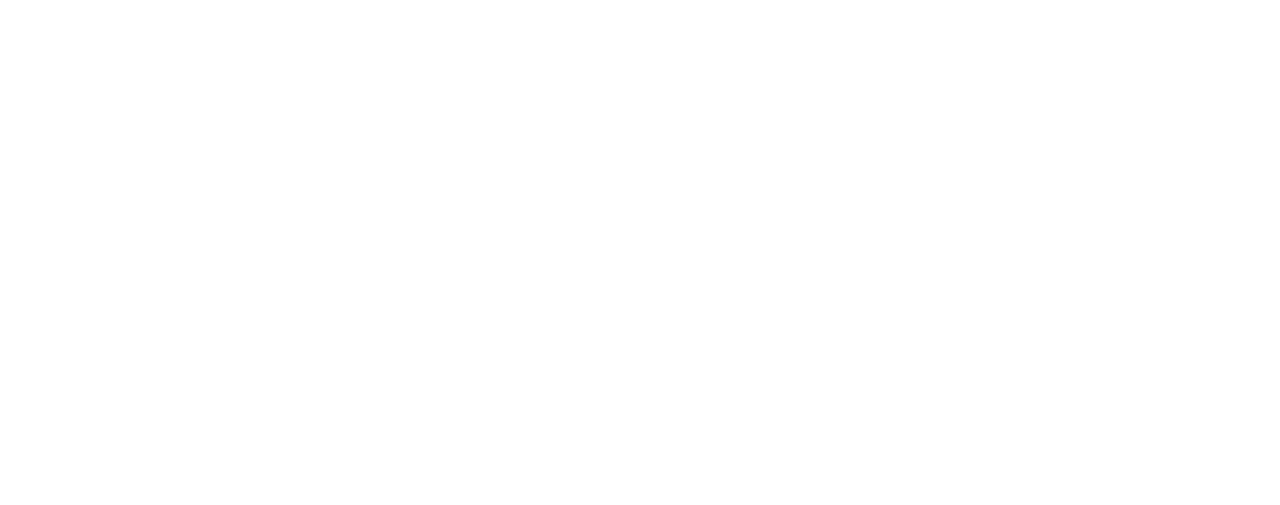
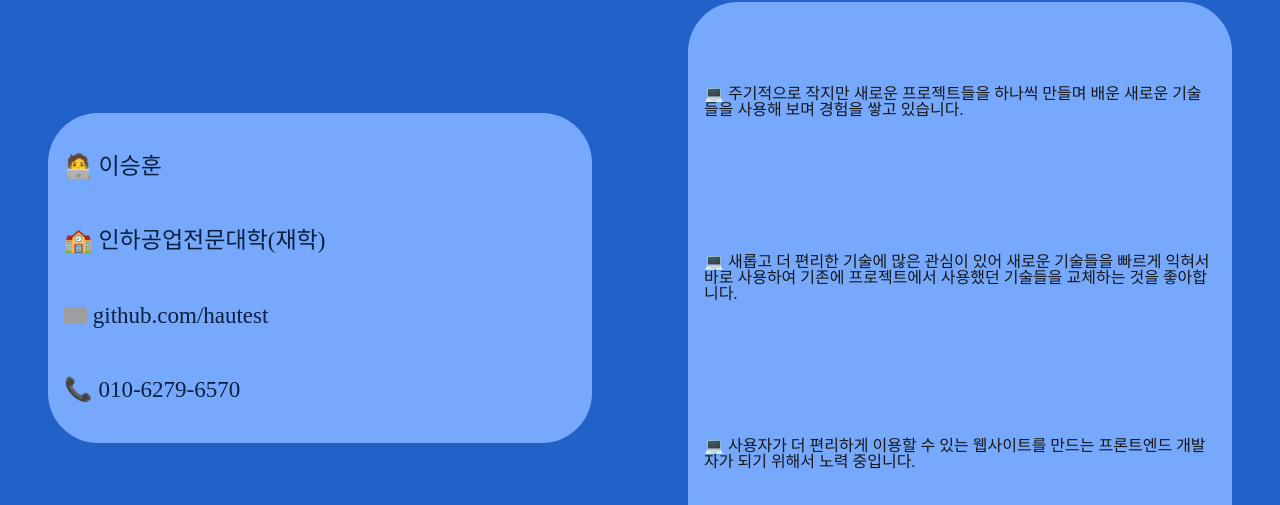
Before and after one commit to hautest/portfolio2, a React (Create React App) app: page / in a window 1280 px wide. Shown: the part 894-1399 px from the top of the page. Built offline with nearby package versions, Linux system fonts and the light colour scheme; grey boxes are pictures that could not be loaded; a web font is replaced by a local one.

Commit message:
feat:about-me (#3)
feat:about-me & refactor common style

```diff
--- a/package.json
+++ b/package.json
@@ -13,6 +13,7 @@
     "react": "^18.1.0",
     "react-dom": "^18.1.0",
     "react-scripts": "5.0.1",
+    "react-scroll": "^1.8.7",
     "styled-components": "^5.3.5",
     "styled-reset": "^4.4.1",
     "typescript": "^4.7.3",
@@ -43,6 +44,7 @@
     ]
   },
   "devDependencies": {
+    "@types/react-scroll": "^1.8.3",
     "@types/styled-components": "^5.1.25"
   }
 }
--- a/src/App.tsx
+++ b/src/App.tsx
@@ -1,12 +1,12 @@
 import { GlobalStyle } from "./styles/GlobalStyle";
-import { FirstPage } from "./pages/FirstPage";
+import { FirstPage, AboutMe } from "./pages";
 
 function App() {
   return (
     <>
       <GlobalStyle />
       <FirstPage />
-      <div style={{ height: "2000px" }}>asdasd</div>
+      <AboutMe id="AboutMe" />
     </>
   );
 }
--- a/src/header/index.tsx
+++ b/src/header/index.tsx
@@ -1,5 +1,7 @@
 import { useEffect, useRef, useState } from "react";
+import { Link } from "react-scroll";
 import styled from "styled-components";
+import { flexAlignCenter, flexColumnAlignCenter } from "../styles/common";
 
 export function Header() {
   const [opacity, setOpacity] = useState<number>(0);
@@ -13,6 +15,16 @@
   useEffect(() => {
     ref.current.addEventListener("scroll", handleScroll);
   });
+  if (opacity > 0.6) {
+    return (
+      <StyledHeade opacity={opacity}>
+        <Link to="AboutMe" smooth={true}>
+          ABOUT ME
+        </Link>
+        <div>PROJECT</div>
+      </StyledHeade>
+    );
+  } else {
     return (
       <StyledHeade opacity={opacity}>
         <div>ABOUT ME</div>
@@ -20,23 +32,22 @@
       </StyledHeade>
     );
   }
+}
 
 const StyledHeade = styled.div<{ opacity: number }>`
   opacity: ${({ opacity }) => opacity};
-  background-color: ${({ theme }) => theme.colors.black};
+  background-color: ${({ theme }) => theme.colors.night1};
   font-size: 25px;
   position: fixed;
   width: 100%;
   height: 7vh;
   top: 0;
-  display: flex;
+  ${flexAlignCenter}
   justify-content: center;
-  align-items: center;
   gap: 20%;
   @media screen and (max-width: 365px) {
     height: 10vh;
-    flex-direction: column;
-    align-items: center;
+    ${flexColumnAlignCenter}
     gap: 10px;
   }
 `;
--- /dev/null
+++ b/src/pages/AboutMe.tsx
@@ -0,0 +1,112 @@
+import { ReactNode } from "react";
+import {
+  flexColumn,
+  flexAlignCenter,
+  flexColumnAlignCenter,
+} from "../styles/common";
+import styled from "styled-components";
+
+interface AboutMeProps {
+  id: string;
+}
+
+interface StyledAboutMeProps {
+  children: ReactNode;
+  id: string;
+}
+
+export function AboutMe({ id }: AboutMeProps) {
+  return (
+    <StyledAboutMe id={id}>
+      <BusinessCard>
+        <BusinessCardContent>🧑‍💻 이승훈</BusinessCardContent>
+        <BusinessCardContent>🏫 인하공업전문대학(재학)</BusinessCardContent>
+        <BusinessCardContent>
+          <Img
+            alt="깃허브로고"
+            src="https://cdn-icons-png.flaticon.com/512/25/25231.png"
+          />
+          <Link href="https://github.com/hautest" target="_blank">
+            &nbsp;github.com/hautest
+          </Link>
+        </BusinessCardContent>
+        <BusinessCardContent>📞 010-6279-6570</BusinessCardContent>
+      </BusinessCard>
+      <IntroduceBox>
+        <Introduce>
+          💻 주기적으로 작지만 새로운 프로젝트들을 하나씩 만들며 배운 새로운
+          기술들을 사용해 보며 경험을 쌓고 있습니다.
+        </Introduce>
+        <Introduce>
+          💻 새롭고 더 편리한 기술에 많은 관심이 있어 새로운 기술들을 빠르게
+          익혀서 바로 사용하여 기존에 프로젝트에서 사용했던 기술들을 교체하는
+          것을 좋아합니다.
+        </Introduce>
+        <Introduce>
+          💻 사용자가 더 편리하게 이용할 수 있는 웹사이트를 만드는 프론트엔드
+          개발자가 되기 위해서 노력 중입니다.
+        </Introduce>
+      </IntroduceBox>
+    </StyledAboutMe>
+  );
+}
+
+const StyledAboutMe = styled.div<StyledAboutMeProps>`
+  height: 93vh;
+  background-color: ${({ theme }) => theme.colors.night4};
+  ${flexAlignCenter}
+  justify-content: space-around;
+  @media screen and (max-width: 740px) {
+    ${flexColumnAlignCenter}
+    justify-content: space-around;
+    gap: 20px;
+  }
+`;
+
+const BusinessCard = styled.div`
+  background-color: ${({ theme }) => theme.colors.night2};
+  padding: ${({ theme }) => theme.spacing.md};
+  width: 40%;
+  height: 40%;
+  border-radius: 50px;
+  ${flexColumn}
+  justify-content: space-around;
+  @media screen and (max-width: 740px) {
+    width: 80%;
+  }
+`;
+
+const BusinessCardContent = styled.article`
+  color: ${({ theme }) => theme.colors.night1};
+  ${flexAlignCenter}
+  font-size: 23px;
+`;
+
+const Introduce = styled.article`
+  word-break: break-all;
+  color: ${({ theme }) => theme.colors.black};
+`;
+
+const IntroduceBox = styled.div`
+  padding: ${({ theme }) => theme.spacing.md};
+  width: 40%;
+  height: 70%;
+  border-radius: 50px;
+  display: flex;
+  flex-direction: column;
+  justify-content: space-around;
+  background-color: ${({ theme }) => theme.colors.night2};
+  @media screen and (max-width: 740px) {
+    width: 80%;
+  }
+`;
+
+const Img = styled.img`
+  width: 23px;
+`;
+
+const Link = styled.a`
+  text-decoration: none;
+  word-break: break-all;
+  color: ${({ theme }) => theme.colors.night1};
+`;
--- a/src/pages/FirstPage.tsx
+++ b/src/pages/FirstPage.tsx
@@ -1,10 +1,10 @@
 import styled from "styled-components";
+import { Header } from "../Header";
 
-import { Header } from "../Header";
+import { flexColumnJustCenterAlignCenter, flexColumn } from "../styles/common";
 
 export function FirstPage() {
   return (
-    <>
     <StyledFirstPage>
       <Img alt="내사진" src="../me.jpeg" />
       <AnimateTextBox>
@@ -12,7 +12,6 @@
       </AnimateTextBox>
       <Header />
     </StyledFirstPage>
-    </>
   );
 }
 const StyledFirstPage = styled.div`
@@ -21,14 +20,10 @@
   height: 100vh;
   width: 100%;
   gap: 30px;
-  display: flex;
-  flex-direction: column;
-  justify-content: center;
-  align-items: center;
+  ${flexColumnJustCenterAlignCenter}
 `;
 const AnimateTextBox = styled.div`
-  display: flex;
-  flex-direction: column;
+  ${flexColumn}
   gap: 20px;
   width: fit-content;
 `;
--- /dev/null
+++ b/src/pages/index.ts
@@ -0,0 +1,2 @@
+export * from "./AboutMe";
+export * from "./FirstPage";
--- /dev/null
+++ b/src/styles/common.ts
@@ -0,0 +1,29 @@
+import { css } from "styled-components";
+
+export const flexColumn = css`
+  display: flex;
+  flex-direction: column;
+`;
+
+export const flexColumnJustCenter = css`
+  display: flex;
+  justify-content: center;
+`;
+
+export const flexColumnAlignCenter = css`
+  display: flex;
+  flex-direction: column;
+  align-items: center;
+`;
+
+export const flexColumnJustCenterAlignCenter = css`
+  display: flex;
+  flex-direction: column;
+  justify-content: center;
+  align-items: center;
+`;
+
+export const flexAlignCenter = css`
+  display: flex;
+  align-items: center;
+`;
--- a/src/styles/theme.ts
+++ b/src/styles/theme.ts
@@ -1,6 +1,10 @@
 const colors = {
+  night1: "#0b1f3f",
+  night2: "#76A9FB",
+  night3: "#2A7AFA",
+  night4: "#2261C7",
+  white: "#FFFFFF",
   black: "#171717",
-  white: "#FFFFFF",
 };
 
 const spacing = {
```
Also changed, not shown: 1 other file (tests, documents, lock files or other folders). Lines whose indentation alone changed are shown as unchanged.
